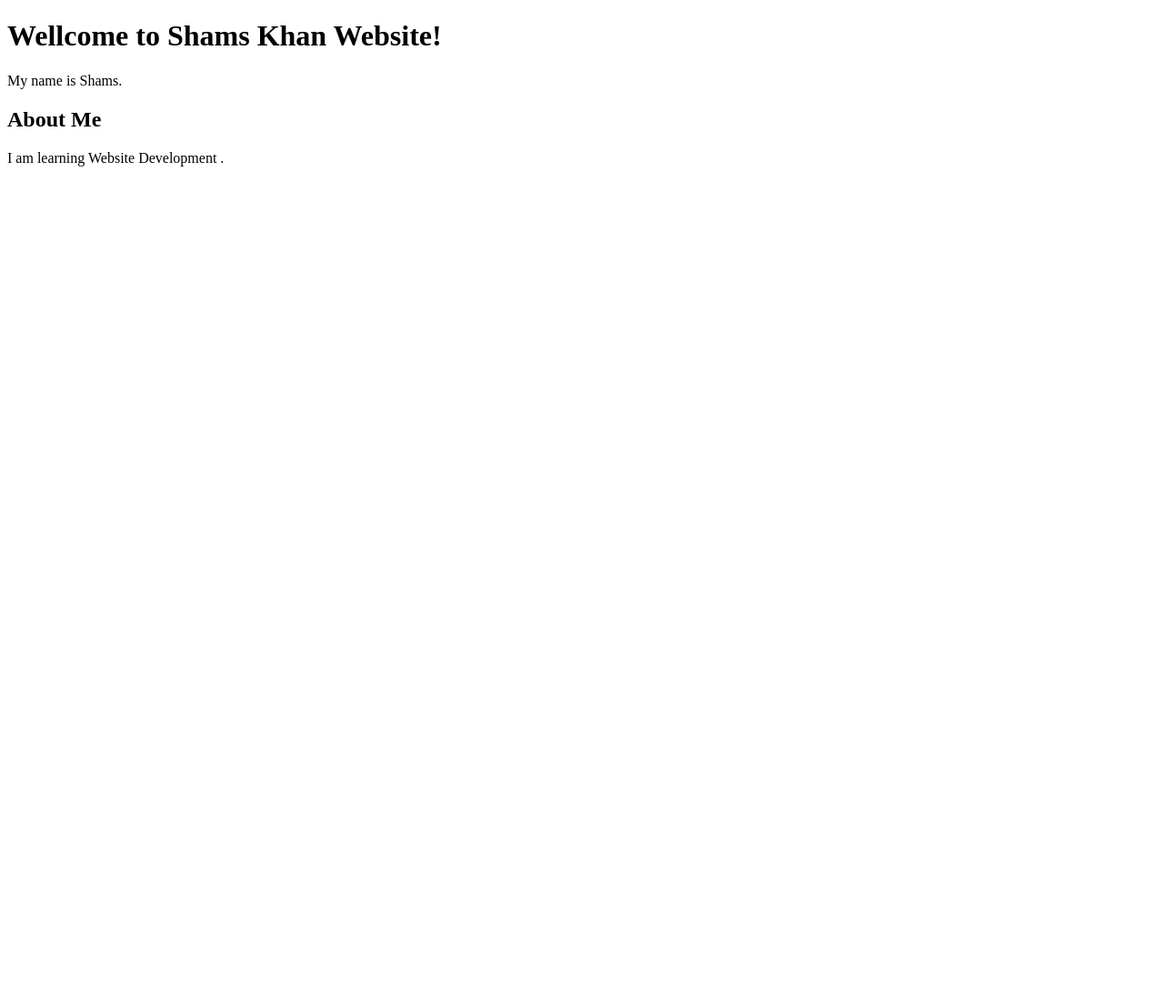
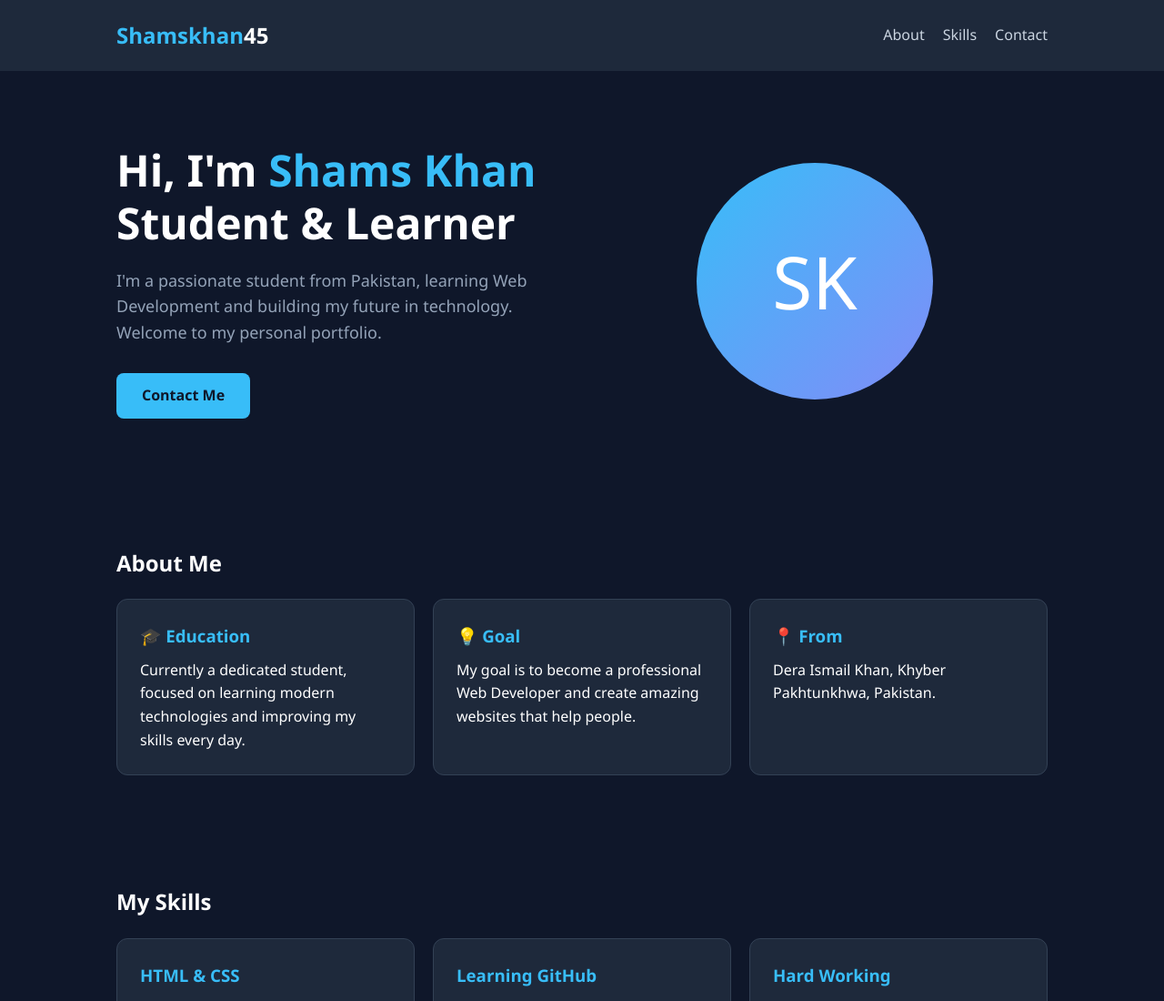
Before and after one commit to ShamsKhan45/Shamskhan, a plain HTML site: page index.html in a window 1280 px wide. Shown: the top 1100 px of the page at 91% size. Before the commit the page ends 800 px from the top, so only its background shows below. Drawn offline with Linux system fonts and the light colour scheme.

Commit message:
Update index.html

```diff
--- a/index.html
+++ b/index.html
@@ -1,12 +1,85 @@
 <!DOCTYPE html>
-<html>
+<html lang="en">
 <head>
-   <title>Shams Khan</title>
-   </head>
-   <body>
-    <h1>Wellcome to Shams Khan Website!</h1>
-    <p>My name is Shams.</p>
-    <h2>About Me</h2>
-    <p>I am learning Website Development .</p>
+<meta charset="UTF-8">
+<meta name="viewport" content="width=device-width, initial-scale=1.0">
+<title>Shamskhan45 - Student Portfolio</title>
+<style>
+*{margin:0;padding:0;box-sizing:border-box;font-family: 'Segoe UI', sans-serif;}
+body{background:#0f172a;color:#fff;line-height:1.6;}
+header{padding:20px 10%;display:flex;justify-content:space-between;align-items:center;background:#1e293b;position:sticky;top:0;}
+.logo{font-size:24px;font-weight:bold;color:#38bdf8;}
+.logo span{color:#fff;}
+nav a{color:#cbd5e1;text-decoration:none;margin-left:20px;}
+.hero{padding:80px 10%;display:flex;flex-wrap:wrap;align-items:center;justify-content:space-between;}
+.hero-text{flex:1;min-width:280px;}
+.hero-text h1{font-size:48px;line-height:1.2;}
+.hero-text h1 span{color:#38bdf8;}
+.hero-text p{color:#94a3b8;margin:20px 0;font-size:18px;}
+.btn{background:#38bdf8;color:#0f172a;padding:12px 28px;border:none;border-radius:8px;font-weight:bold;text-decoration:none;display:inline-block;margin-top:10px;}
+.hero-img{flex:1;min-width:280px;text-align:center;}
+.hero-img div{width:260px;height:260px;background:linear-gradient(135deg,#38bdf8,#818cf8);border-radius:50%;margin:auto;display:flex;align-items:center;justify-content:center;font-size:80px;}
+section{padding:60px 10%;}
+.card-grid{display:grid;grid-template-columns:repeat(auto-fit,minmax(250px,1fr));gap:20px;margin-top:20px;}
+.card{background:#1e293b;padding:25px;border-radius:12px;border:1px solid #334155;}
+.card h3{color:#38bdf8;margin-bottom:10px;}
+footer{text-align:center;padding:30px;background:#1e293b;color:#64748b;margin-top:40px;}
+</style>
+</head>
+<body>
+<header>
+<div class="logo">Shamskhan<span>45</span></div>
+<nav><a href="#about">About</a><a href="#skills">Skills</a><a href="#contact">Contact</a></nav>
+</header>
+
+<div class="hero">
+<div class="hero-text">
+<h1>Hi, I'm <span>Shams Khan</span><br>Student & Learner</h1>
+<p>I'm a passionate student from Pakistan, learning Web Development and building my future in technology. Welcome to my personal portfolio.</p>
+<a href="#contact" class="btn">Contact Me</a>
+</div>
+<div class="hero-img"><div>SK</div></div>
+</div>
+
+<section id="about">
+<h2>About Me</h2>
+<div class="card-grid">
+<div class="card">
+<h3>🎓 Education</h3>
+<p>Currently a dedicated student, focused on learning modern technologies and improving my skills every day.</p>
+</div>
+<div class="card">
+<h3>💡 Goal</h3>
+<p>My goal is to become a professional Web Developer and create amazing websites that help people.</p>
+</div>
+<div class="card">
+<h3>📍 From</h3>
+<p>Dera Ismail Khan, Khyber Pakhtunkhwa, Pakistan.</p>
+</div>
+</div>
+</section>
+
+<section id="skills">
+<h2>My Skills</h2>
+<div class="card-grid">
+<div class="card"><h3>HTML & CSS</h3><p>Building beautiful website designs.</p></div>
+<div class="card"><h3>Learning GitHub</h3><p>Managing my code professionally.</p></div>
+<div class="card"><h3>Hard Working</h3><p>Always ready to learn new things.</p></div>
+</div>
+</section>
+
+<section id="contact">
+<h2>Contact Me</h2>
+<div class="card-grid">
+<div class="card">
+<h3>Let's Connect</h3>
+<p>GitHub: github.com/Shamskhan45/Shamskhan</p>
+<p style="margin-top:15px;">Email: Add your email here</p>
+<p>WhatsApp: Add your number here</p>
+</div>
+</div>
+</section>
+
+<footer>© 2026 Shamskhan45 | Made with ❤️ by Shams Khan</footer>
 </body>
 </html>
```
